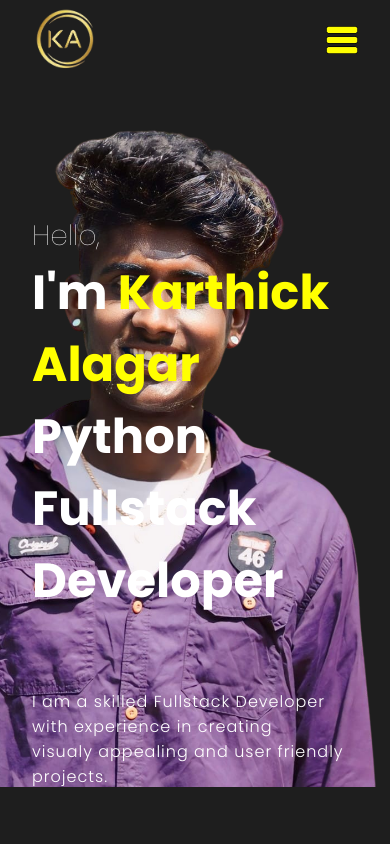
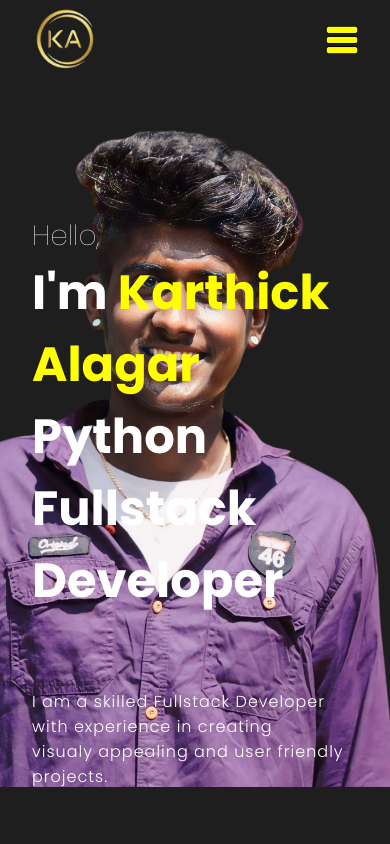
Before and after one commit to karthick-slg1949/My-Portfolio, a React (Create React App) app: page / in a window 390 px wide. Shown: the top 844 px of the page. Built offline with nearby package versions, Linux system fonts and the light colour scheme.

Commit message:
portfolio

```diff
--- a/src/Components/Intro/intro.css
+++ b/src/Components/Intro/intro.css
@@ -61,6 +61,6 @@
     }
 } */
 @media screen and (max-width:720px){
-    .bg{right: -20vw;}
+    .bg{right: -25vw;}
 
 }
```
